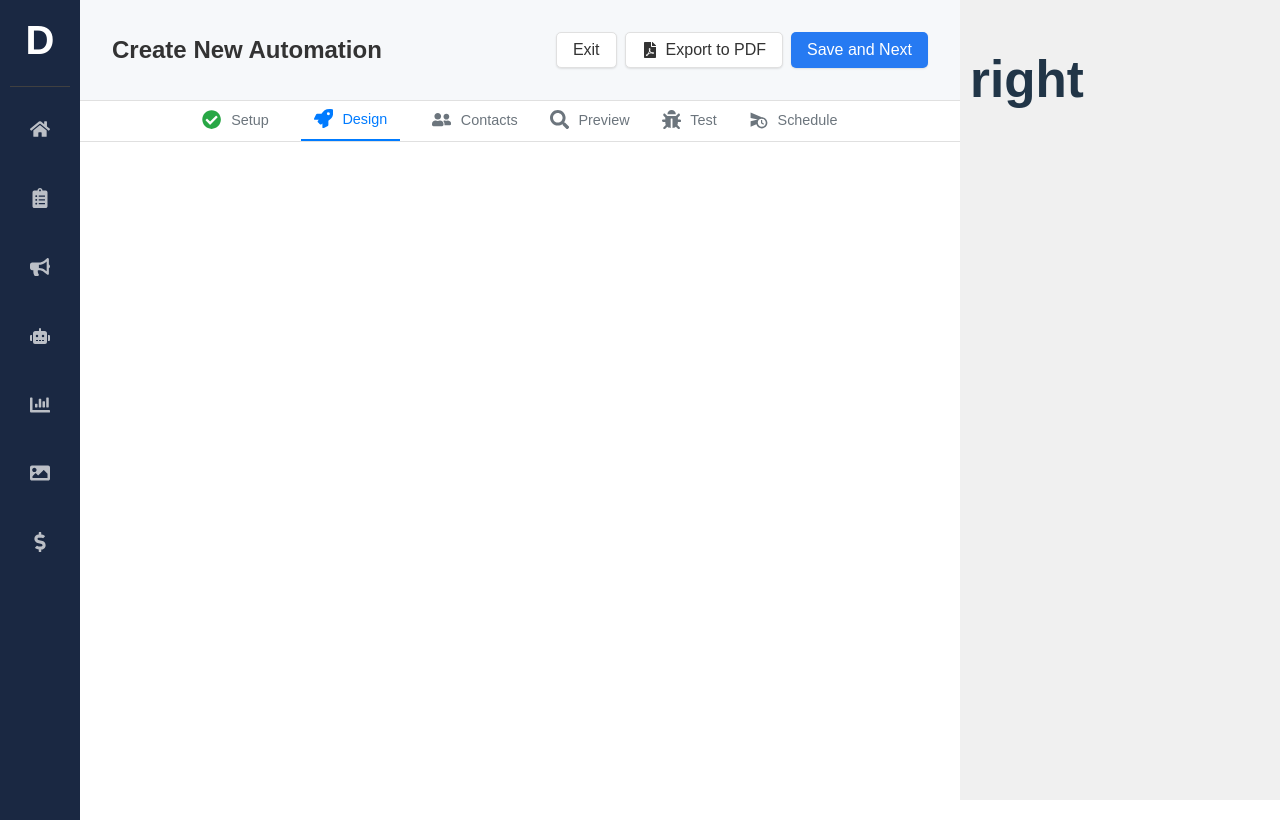
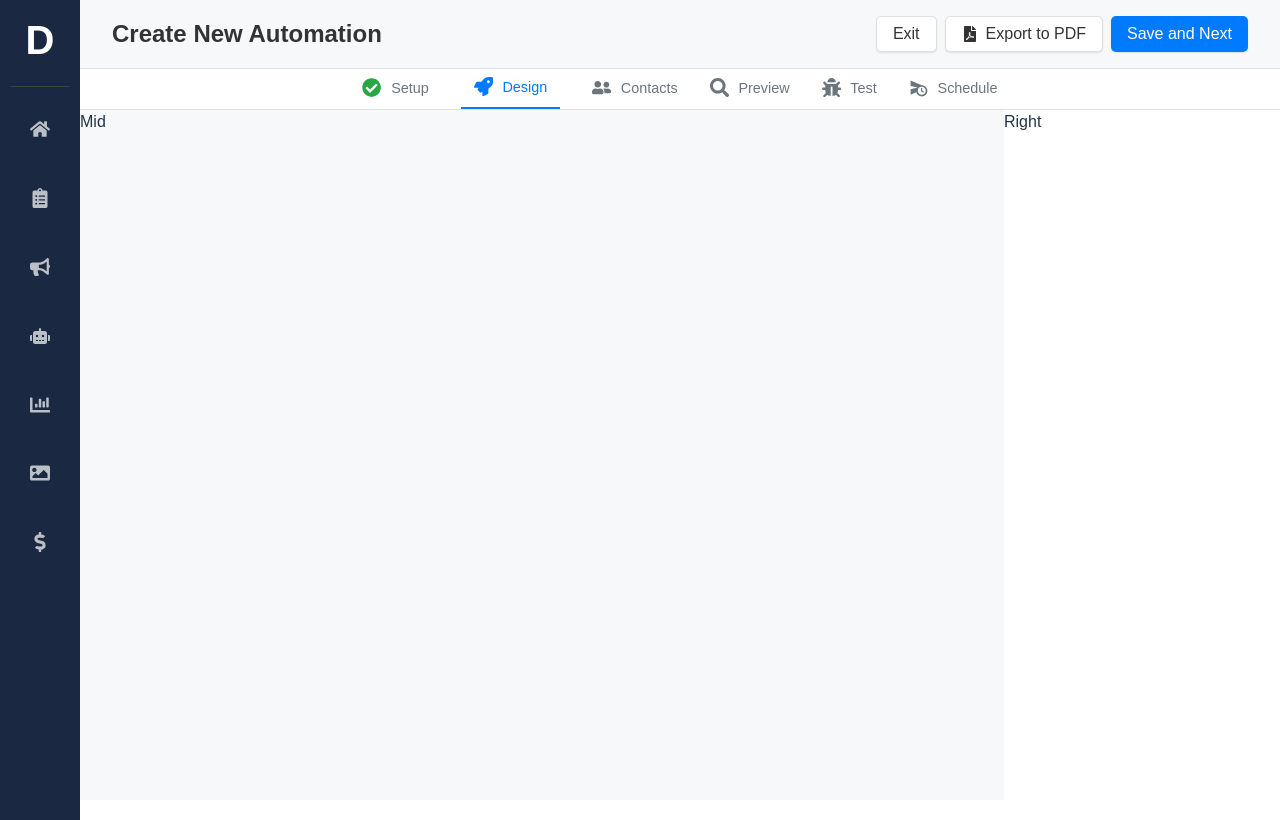
Before and after one commit to KaziNizamul/Delivra, a React (Vite) app in the folder client/: page / in a window 1280 px wide. Built offline with nearby package versions, Linux system fonts and the light colour scheme.

Commit message:
correct layout

```diff
--- a/client/src/App.jsx
+++ b/client/src/App.jsx
@@ -1,6 +1,8 @@
 /* internal components */
 import LeftPanel from './components/Panels/LeftPanel';
 import MidPanel from './components/Panels/MidPanel';
+import RightPanel from './components/Panels/RightPanel';
+import Header from './components/Panels/Header';
 /* styles */
 import styles from './App.module.scss';
 
@@ -11,11 +13,12 @@ const App = () => {
         <LeftPanel />
       </aside>
       <div className={styles.mainContent}>
-        <MidPanel />
+        <Header />
+        <div className={styles.content}>
+          <MidPanel />
+          <RightPanel />
+        </div>
       </div>
-      <aside className={styles.rightPanel}>
-        <h1> right </h1>
-      </aside>
     </div>
   );
 };
--- a/client/src/App.module.scss
+++ b/client/src/App.module.scss
@@ -12,39 +12,19 @@
   height: 100vh;
 }
 
+.mainContent {
+  display: flex;
+  flex-direction: column;
+  flex: 1;
+}
+
+.content {
+  display: flex;
+  flex: 1;
+}
+
 .rightPanel {
   width: 300px;
   background-color: #f0f0f0;
   padding: 10px;
 }
-
-.mainContent {
-  flex: 1;
-}
-
-.header {
-  background-color: #282c34;
-  color: white;
-  padding: 10px;
-  text-align: left;
-}
-
-.nodePalette {
-  display: flex;
-  gap: 10px;
-  margin-bottom: 20px;
-}
-
-button {
-  padding: 10px 20px;
-  font-size: 16px;
-  cursor: pointer;
-  border: none;
-  border-radius: 4px;
-  background-color: #61dafb;
-  color: #000;
-}
-
-button:hover {
-  background-color: #21a1f1;
-}
--- a/client/src/components/Panels/MidPanel/Header/Header.module.scss
+++ b/client/src/components/Panels/Header/Header.module.scss
@@ -1,5 +1,5 @@
 .header {
-  padding: 2rem;
+  padding: 1rem 2rem;
   display: flex;
   justify-content: space-between;
   align-items: center;
@@ -43,7 +43,7 @@
       }
 
       &.saveNextButton {
-        background-color: #267af2;
+        background-color: #007bff;
         color: white;
         border: none;
       }
--- /dev/null
+++ b/client/src/components/Panels/Header/index.jsx
@@ -0,0 +1,26 @@
+/* external imports */
+import { FaFilePdf } from 'react-icons/fa';
+/* styles */
+import styles from './Header.module.scss';
+import BottomNav from './BottomNav';
+
+const Header = () => {
+  return (
+    <>
+      <header className={styles.header}>
+        <div className={styles.title}>Create New Automation</div>
+        <div className={styles.buttons}>
+          <button className={styles.exitButton}>Exit</button>
+          <button className={styles.exportButton}>
+            <FaFilePdf className={styles.icon} />
+            Export to PDF
+          </button>
+          <button className={styles.saveNextButton}>Save and Next</button>
+        </div>
+      </header>
+      <BottomNav />
+    </>
+  );
+};
+
+export default Header;
--- a/client/src/components/Panels/MidPanel/Header/index.jsx
+++ /dev/null
@@ -1,22 +0,0 @@
-/* external imports */
-import { FaFilePdf } from 'react-icons/fa';
-/* styles */
-import styles from './Header.module.scss';
-
-const Header = () => {
-  return (
-    <header className={styles.header}>
-      <div className={styles.title}>Create New Automation</div>
-      <div className={styles.buttons}>
-        <button className={styles.exitButton}>Exit</button>
-        <button className={styles.exportButton}>
-          <FaFilePdf className={styles.icon} />
-          Export to PDF
-        </button>
-        <button className={styles.saveNextButton}>Save and Next</button>
-      </div>
-    </header>
-  );
-};
-
-export default Header;
--- a/client/src/components/Panels/MidPanel/MidPanel.module.scss
+++ b/client/src/components/Panels/MidPanel/MidPanel.module.scss
@@ -2,4 +2,5 @@
   display: flex;
   flex-direction: column;
   background-color: #f6f8fa;
+  flex: 1;
 }
--- a/client/src/components/Panels/MidPanel/index.jsx
+++ b/client/src/components/Panels/MidPanel/index.jsx
@@ -1,14 +1,10 @@
-/* internal components */
-import Header from './Header';
-import BottomNav from './BottomNav';
 /* styles */
 import styles from './MidPanel.module.scss';
 
 const MidPanel = () => {
   return (
     <div className={styles.midPanel}>
-      <Header />
-      <BottomNav />
+      Mid
     </div>
   );
 };
--- a/client/src/components/Panels/RightPanel/RightPanel.module.scss
+++ b/client/src/components/Panels/RightPanel/RightPanel.module.scss
@@ -0,0 +1,3 @@
+.rightPanel {
+  width: 23%;
+}
--- a/client/src/components/Panels/RightPanel/index.jsx
+++ b/client/src/components/Panels/RightPanel/index.jsx
@@ -0,0 +1,12 @@
+/* styles */
+import styles from './RightPanel.module.scss';
+
+const RightPanel = () => {
+  return (
+    <div className={styles.rightPanel}>
+      Right
+    </div>
+  );
+};
+
+export default RightPanel;
```
Also changed, not shown: client/src/components/Panels/Header/BottomNav/BottomNav.module.scss (renamed from client/src/components/Panels/MidPanel/BottomNav/BottomNav.module.scss), client/src/components/Panels/Header/BottomNav/index.jsx (renamed from client/src/components/Panels/MidPanel/BottomNav/index.jsx), 1 other file (tests, documents, lock files or other folders).
